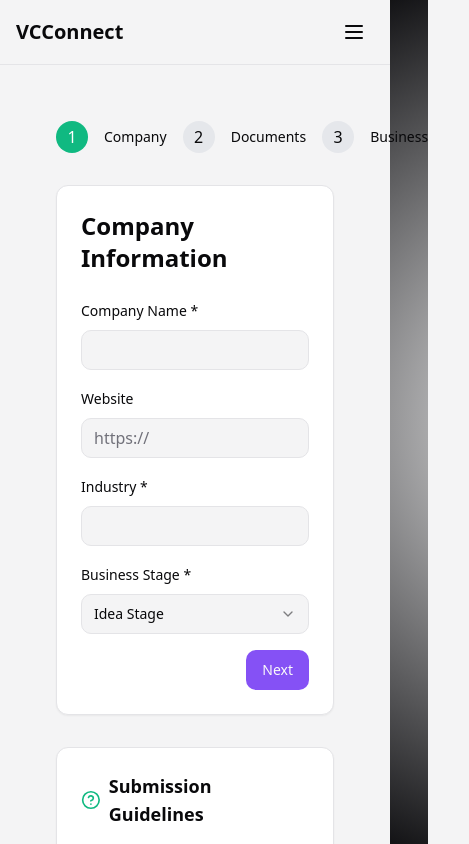
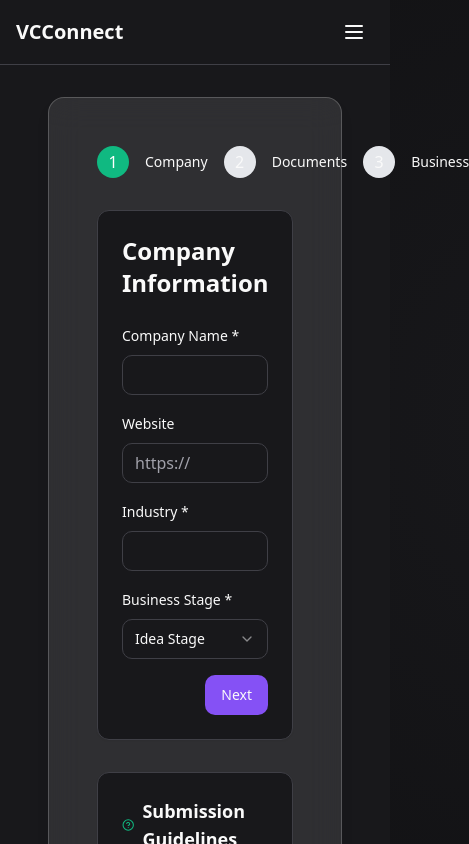
Before and after one commit to guygrubbs/engage-api-guardian, a React (Vite) app: page /submission-form in a window 390 px wide. Shown: the top 844 px of the page, 469 px wide, since content can reach past the window. Built offline with nearby package versions, Linux system fonts and the light colour scheme.

Commit message:
Improve mobile responsiveness and dark theme
Updated color scheme, animations, and layout for improved user engagement and stimulation on mobile and in dark mode.  Verified modifications on mobile devices.

```diff
--- a/src/components/submission/SubmissionForm.tsx
+++ b/src/components/submission/SubmissionForm.tsx
@@ -58,29 +58,30 @@ export const SubmissionForm = ({ onSubmit, isSubmitting }: SubmissionFormProps)
   return (
     <form onSubmit={handleSubmit} className="space-y-6">
       <Tabs defaultValue="market" className="w-full">
-        <TabsList className="grid w-full grid-cols-2 lg:grid-cols-6">
-          <TabsTrigger value="market">Market</TabsTrigger>
-          <TabsTrigger value="competition">Competition</TabsTrigger>
-          <TabsTrigger value="financial">Financial</TabsTrigger>
-          <TabsTrigger value="team">Team</TabsTrigger>
-          <TabsTrigger value="customers">Customers</TabsTrigger>
-          <TabsTrigger value="acquisition">Acquisition</TabsTrigger>
+        <TabsList className="grid w-full grid-cols-2 md:grid-cols-3 lg:grid-cols-6 gap-2 mb-6">
+          <TabsTrigger value="market" className="glass hover:bg-primary/20 transition-all duration-300">Market</TabsTrigger>
+          <TabsTrigger value="competition" className="glass hover:bg-primary/20 transition-all duration-300">Competition</TabsTrigger>
+          <TabsTrigger value="financial" className="glass hover:bg-primary/20 transition-all duration-300">Financial</TabsTrigger>
+          <TabsTrigger value="team" className="glass hover:bg-primary/20 transition-all duration-300">Team</TabsTrigger>
+          <TabsTrigger value="customers" className="glass hover:bg-primary/20 transition-all duration-300">Customers</TabsTrigger>
+          <TabsTrigger value="acquisition" className="glass hover:bg-primary/20 transition-all duration-300">Acquisition</TabsTrigger>
         </TabsList>
 
-        <TabsContent value="market" className="space-y-4">
+        <TabsContent value="market" className="space-y-4 animate-fade-in">
           <div className="space-y-4">
-            <div>
-              <Label htmlFor="industry">Industry</Label>
+            <div className="glass p-4 hover:shadow-lg transition-all duration-300">
+              <Label htmlFor="industry" className="text-foreground/90">Industry</Label>
               <Input
                 id="industry"
                 name="industry"
                 value={formData.industry}
                 onChange={handleChange}
                 placeholder="e.g., FinTech, HealthTech"
+                className="mt-2 bg-white/5 border-white/10 focus:border-primary/40 transition-all"
               />
             </div>
-            <div>
-              <Label htmlFor="market_size">Market Size</Label>
+            <div className="glass p-4 hover:shadow-lg transition-all duration-300">
+              <Label htmlFor="market_size" className="text-foreground/90">Market Size</Label>
               <Input
                 id="market_size"
                 name="market_size"
@@ -88,16 +89,18 @@ export const SubmissionForm = ({ onSubmit, isSubmitting }: SubmissionFormProps)
                 value={formData.market_size}
                 onChange={handleChange}
                 placeholder="Total Addressable Market size"
+                className="mt-2 bg-white/5 border-white/10 focus:border-primary/40 transition-all"
               />
             </div>
-            <div>
-              <Label htmlFor="market_trends">Market Trends</Label>
+            <div className="glass p-4 hover:shadow-lg transition-all duration-300">
+              <Label htmlFor="market_trends" className="text-foreground/90">Market Trends</Label>
               <Textarea
                 id="market_trends"
                 name="market_trends"
                 value={formData.market_trends}
                 onChange={handleChange}
                 placeholder="Describe key market trends"
+                className="mt-2 bg-white/5 border-white/10 focus:border-primary/40 transition-all"
               />
             </div>
           </div>
@@ -233,8 +236,12 @@ export const SubmissionForm = ({ onSubmit, isSubmitting }: SubmissionFormProps)
         </TabsContent>
       </Tabs>
 
-      <div className="flex justify-end space-x-4">
-        <Button type="submit" disabled={isSubmitting}>
+      <div className="flex justify-end space-x-4 mt-8">
+        <Button
+          type="submit"
+          disabled={isSubmitting}
+          className="glass bg-gradient-to-r from-purple-500/80 to-blue-500/80 hover:from-purple-500/90 hover:to-blue-500/90 transition-all duration-300"
+        >
           {isSubmitting ? (
             <>
               <Loader className="mr-2 h-4 w-4 animate-spin" />
--- a/src/index.css
+++ b/src/index.css
@@ -1,33 +1,9 @@
-
 @tailwind base;
 @tailwind components;
 @tailwind utilities;
 
 @layer base {
   :root {
-    --background: 240 5% 96%;
-    --foreground: 240 10% 3.9%;
-    --card: 0 0% 100%;
-    --card-foreground: 240 10% 3.9%;
-    --popover: 0 0% 100%;
-    --popover-foreground: 240 10% 3.9%;
-    --primary: 259 89% 64%;
-    --primary-foreground: 0 0% 98%;
-    --secondary: 240 5% 96%;
-    --secondary-foreground: 240 5.9% 10%;
-    --muted: 240 4.8% 95.9%;
-    --muted-foreground: 240 3.8% 46.1%;
-    --accent: 259 89% 64%;
-    --accent-foreground: 0 0% 98%;
-    --destructive: 0 84.2% 60.2%;
-    --destructive-foreground: 0 0% 98%;
-    --border: 240 5.9% 90%;
-    --input: 240 5.9% 90%;
-    --ring: 259 89% 64%;
-    --radius: 0.75rem;
-  }
-
-  .dark {
     --background: 240 6% 10%;
     --foreground: 0 0% 98%;
     --card: 240 6% 10%;
@@ -47,6 +23,7 @@
     --border: 240 5% 26%;
     --input: 240 5% 26%;
     --ring: 259 89% 64%;
+    --radius: 0.75rem;
   }
 }
 
--- a/src/pages/SubmissionFormPage.tsx
+++ b/src/pages/SubmissionFormPage.tsx
@@ -1,9 +1,20 @@
+
 import { MultiStepSubmissionForm } from "@/components/submission/MultiStepSubmissionForm";
 
 const SubmissionFormPage = () => {
   return (
-    <div className="container mx-auto py-8">
-      <MultiStepSubmissionForm />
+    <div className="min-h-screen w-full py-8 px-4 relative">
+      {/* Animated background elements */}
+      <div className="absolute inset-0 -z-10 overflow-hidden">
+        <div className="absolute top-0 -left-4 w-72 h-72 bg-purple-500/20 rounded-full mix-blend-multiply filter blur-xl opacity-70 animate-float" />
+        <div className="absolute bottom-0 -right-4 w-72 h-72 bg-blue-500/20 rounded-full mix-blend-multiply filter blur-xl opacity-70 animate-float" style={{ animationDelay: "-2s" }} />
+      </div>
+
+      <div className="container mx-auto">
+        <div className="glass animate-fade-in p-6 md:p-8">
+          <MultiStepSubmissionForm />
+        </div>
+      </div>
     </div>
   );
 };
```
